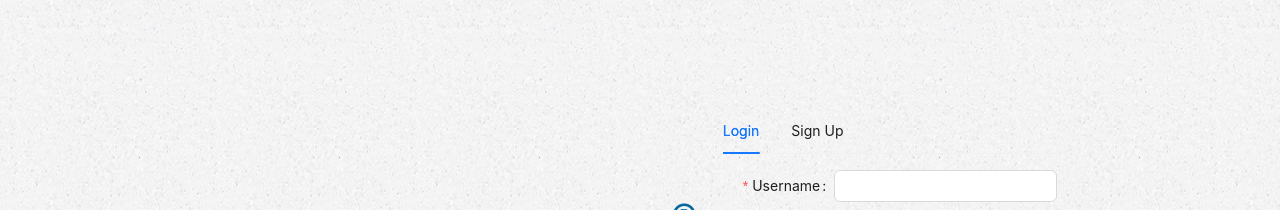
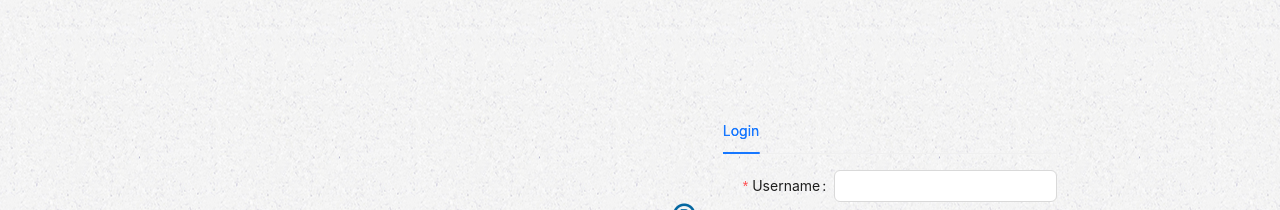
Before and after one commit to kiom4025/React_App, a React (Create React App) app: page /assignments/upload/success in a window 1280 px wide. Shown: the part 175-385 px from the top of the page. Built offline with nearby package versions, Linux system fonts and the light colour scheme.

Commit message:
commented out signup options in login

```diff
--- a/src/Components/Login/LoginPage.jsx
+++ b/src/Components/Login/LoginPage.jsx
@@ -14,13 +14,13 @@ const items = [
             <LoginComponent />
         ),
     },
-    {
-        key: '2',
-        label: 'Sign Up',
-        children: (
-            <RegisterComponent />
-        ),
-    },
+    // {
+    //     key: '2',
+    //     label: 'Sign Up',
+    //     children: (
+    //         <RegisterComponent />
+    //     ),
+    // },
 ];
 function Loginpage() {
     return (
```
